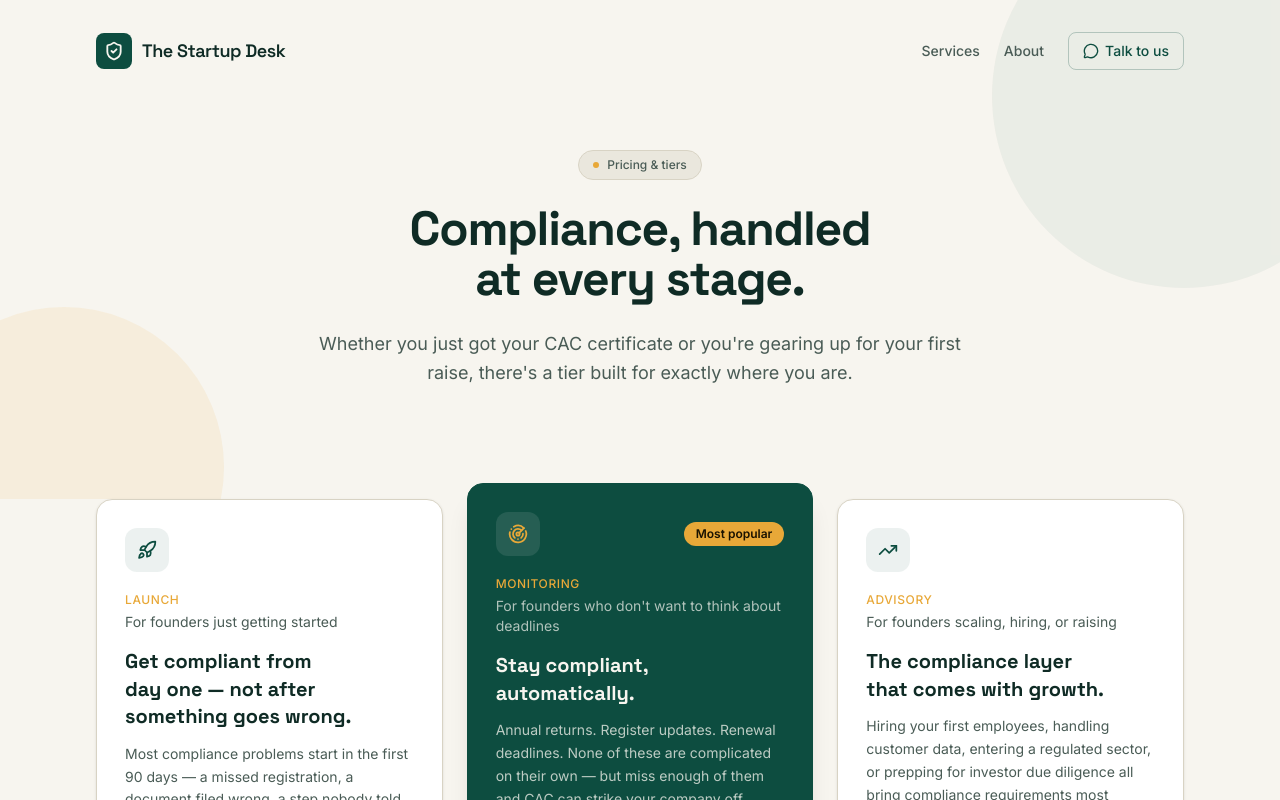
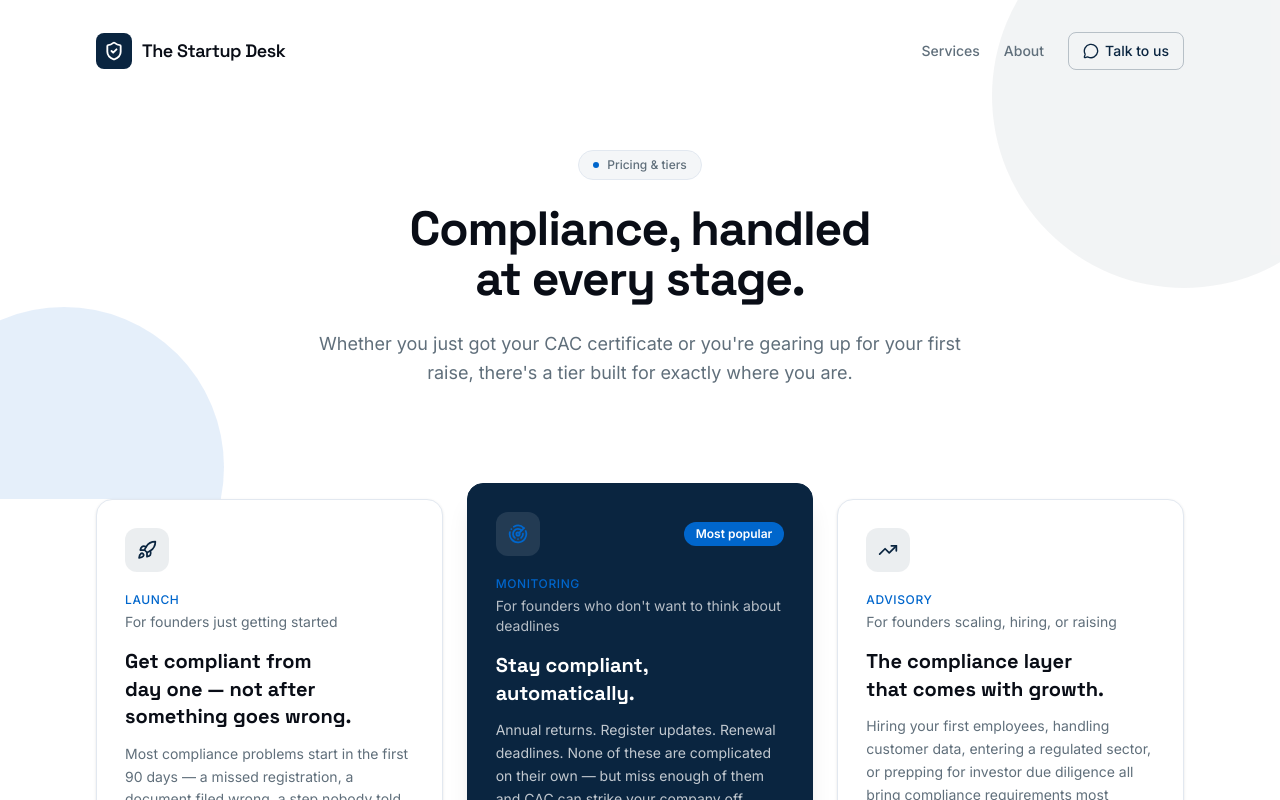
Before and after one commit to Tosin2513/The-Start-up-Desk-, a Next.js app: page /services in a window 1280 px wide. Shown: the top 800 px of the page. Built offline with nearby package versions, Linux system fonts and the light colour scheme.

Commit message:
Revise color scheme and add word-changing animations
Updated color palette and added new animations for word transitions.

```diff
--- a/app/globals.css
+++ b/app/globals.css
@@ -4,23 +4,23 @@
   --font-sans: var(--font-inter), ui-sans-serif, system-ui, sans-serif;
   --font-display: var(--font-space-grotesk), ui-sans-serif, system-ui, sans-serif;
 
-  --color-background: #f7f5ef;
-  --color-foreground: #0f2b25;
+  /* Upgraded Palette: Clean White and Premium Blues */
+  --color-background: #ffffff;
+  --color-foreground: #090d16;
+  --color-card: #ffffff;
+  --color-card-foreground: #090d16;
 
-  --color-card: #ffffff;
-  --color-card-foreground: #0f2b25;
+  /* Deep Navy Royal Blue */
+  --color-primary: #0a2540;
+  --color-primary-foreground: #ffffff;
 
-  --color-primary: #0d4d40;
-  --color-primary-foreground: #f7f5ef;
+  /* Vibrant Electric Action Blue */
+  --color-accent: #0066cc;
+  --color-accent-foreground: #ffffff;
 
-  --color-accent: #e8a838;
-  --color-accent-foreground: #1a1200;
-
-  --color-muted: #eae7dd;
-  --color-muted-foreground: #4a5c56;
-
-  --color-border: #d8d3c4;
-
+  --color-muted: #f4f6f8;
+  --color-muted-foreground: #606f7b;
+  --color-border: #e2e8f0;
   --radius: 0.75rem;
 }
 
@@ -35,6 +35,7 @@
   }
 }
 
+/* Base fade animations */
 @keyframes fade-in-up {
   from {
     opacity: 0;
@@ -51,9 +52,45 @@
   animation: fade-in-up 0.7s cubic-bezier(0.22, 1, 0.36, 1) forwards;
 }
 
+/* Word-changing keyframes (Cycles through 3 sequential concepts) */
+@keyframes word-change {
+  0%, 25% {
+    transform: translateY(0%);
+    opacity: 1;
+  }
+  30%, 55% {
+    transform: translateY(-33.33%);
+    opacity: 1;
+  }
+  60%, 85% {
+    transform: translateY(-66.66%);
+    opacity: 1;
+  }
+  90%, 100% {
+    transform: translateY(0%);
+    opacity: 1;
+  }
+}
+
+.animate-word-slide {
+  display: inline-flex;
+  flex-direction: column;
+  height: 1.15em;
+  overflow: hidden;
+  vertical-align: top;
+}
+
+.word-slider {
+  animation: word-change 7.5s cubic-bezier(0.76, 0, 0.24, 1) infinite;
+}
+
 @media (prefers-reduced-motion: reduce) {
-  .animate-fade-in-up {
+  .animate-fade-in-up, .word-slider {
     animation: none;
     opacity: 1;
   }
+  .animate-word-slide {
+    height: auto;
+    overflow: visible;
+  }
 }
```
